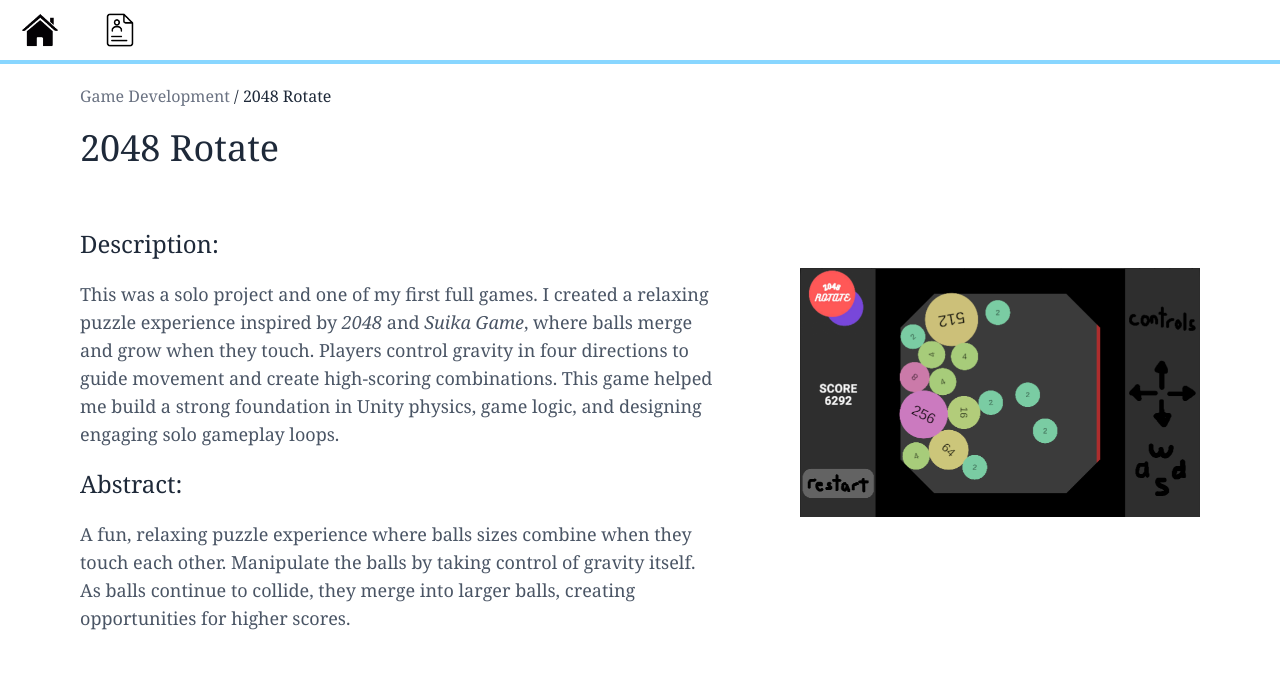
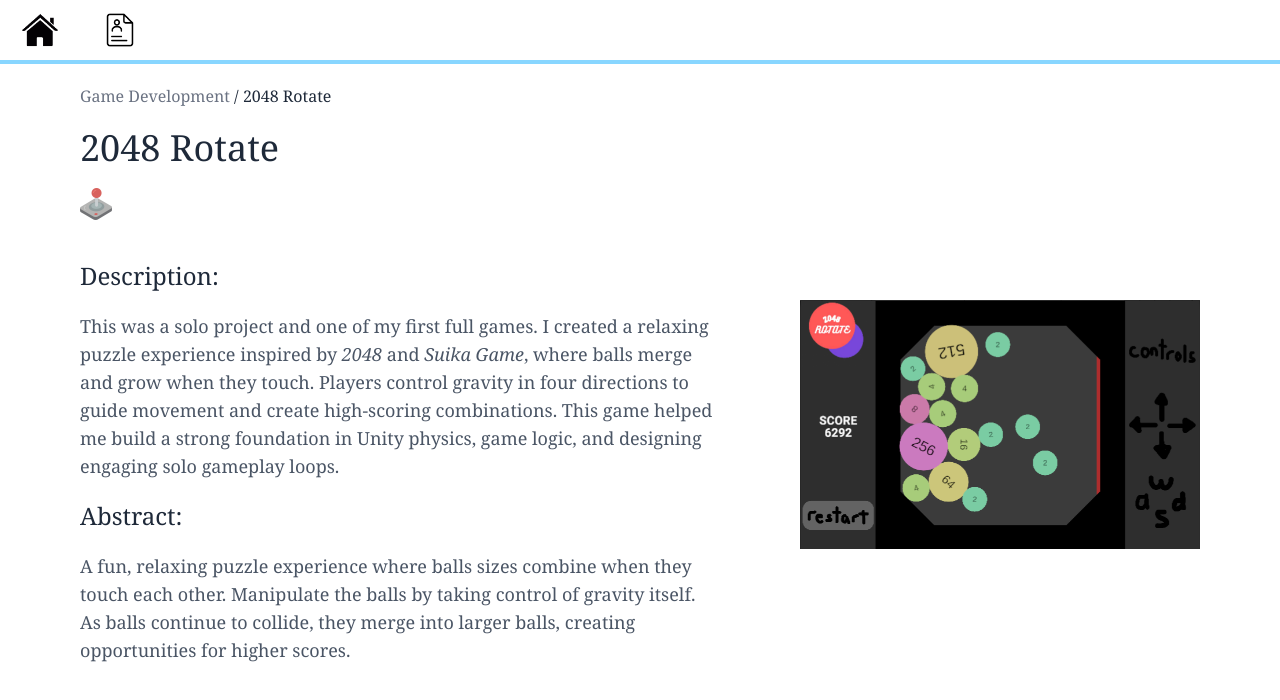
Before and after one commit to abobich675/bobich.us, a Next.js app: page /Game-Development/2048-Rotate in a window 1280 px wide. Shown: the top 700 px of the page. Built offline with nearby package versions, Linux system fonts and the light colour scheme.

Commit message:
Added Play option to 2048

```diff
--- a/app/Game-Development/2048-Rotate/page.tsx
+++ b/app/Game-Development/2048-Rotate/page.tsx
@@ -7,9 +7,13 @@ export default function Page() {
     <Link href="/Game-Development" className='text-gray-500'> Game Development </Link> / 2048 Rotate
 
     <div className="text-4xl pt-5 pb-5"> 2048 Rotate </div>
+    <Link href="https://toontownmc.itch.io/2048-rotate" target="_blank" className='w-8 h-8 flex items-center justify-center'>
+      <Image src="/play.png" alt='play' width={100} height={100} className='w-full h-full object-contain' />
+    </Link>
     {/* <Link href="https://github.com/abobich675/Ribbit-Royale" target="_blank" className='w-8 h-8 flex items-center justify-center'>
       <Image src="/github.png" alt='github' width={100} height={100} className='w-full h-full object-contain' />
     </Link> */}
+
 
     <div className='pt-10 text-lg flex gap-20'>
       <div className='w-full text-gray-600'>
```
Also changed, not shown: public/play.png (added).
